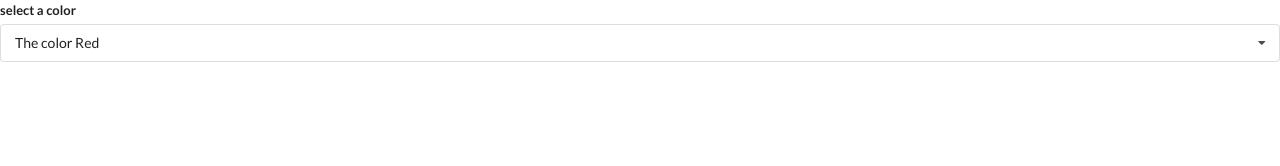
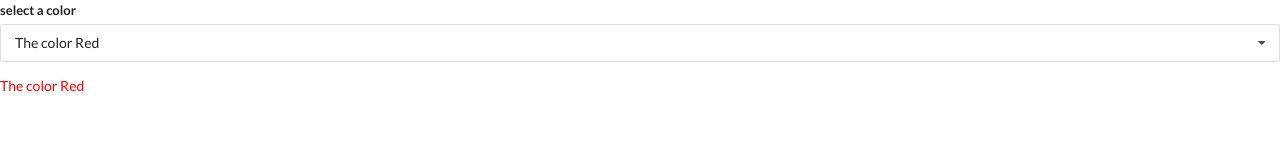
Before and after one commit to anilmkadam/react-hooks, a React (Create React App) app: page / in a window 1280 px wide. Shown: the top 166 px of the page. Built offline with nearby package versions, Linux system fonts and the light colour scheme.

Commit message:
displaying text with desired selected value color

```diff
--- a/src/components/Dropdown.js
+++ b/src/components/Dropdown.js
@@ -46,6 +46,9 @@ const Dropdown = ({ options, selected, onSelectedChange }) => {
           </div>
         </div>
       </div>
+      <div>
+        <p style={{ color: selected.value }}>{selected.label}</p>
+      </div>
     </div>
   );
 };
```
